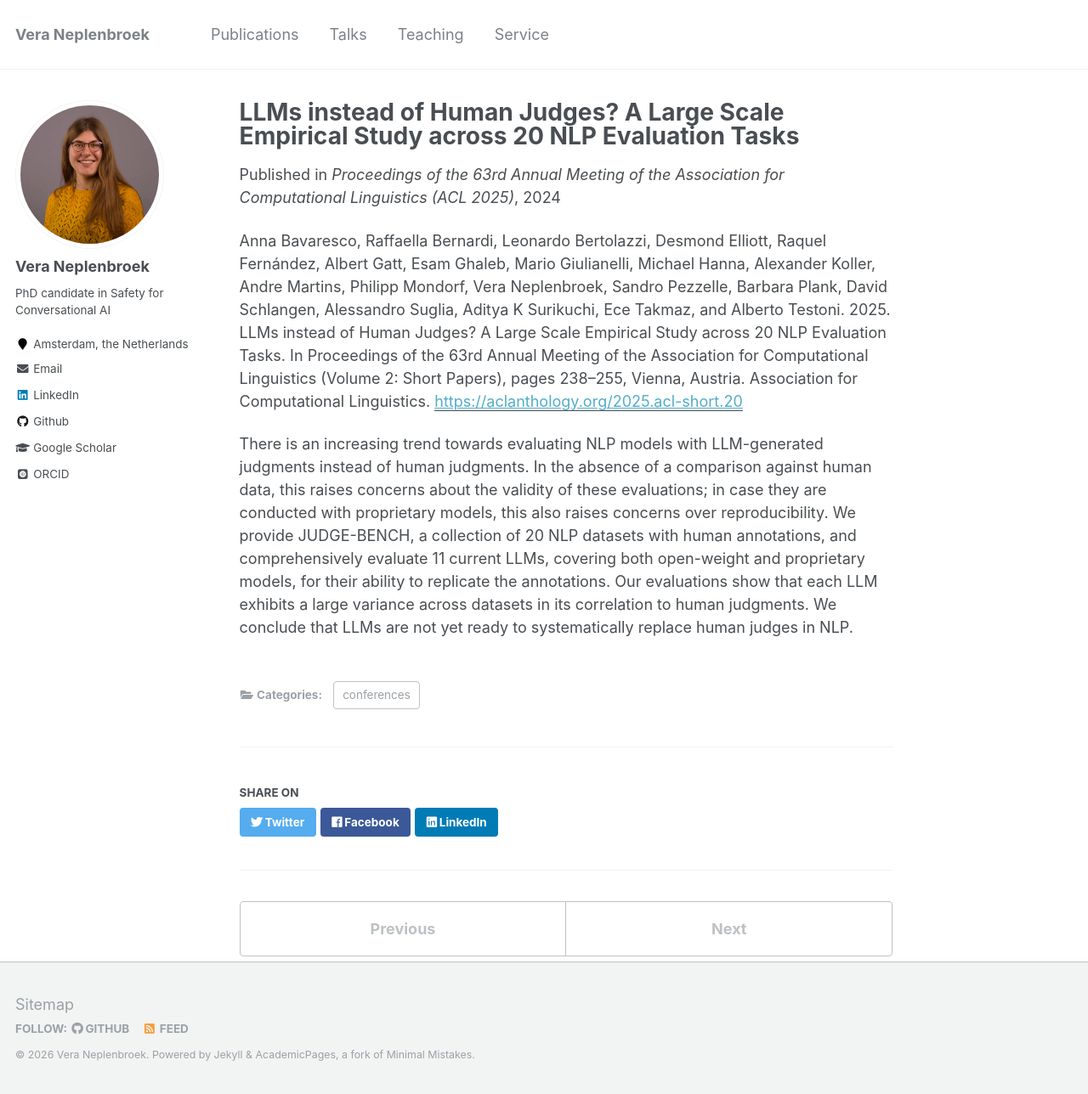
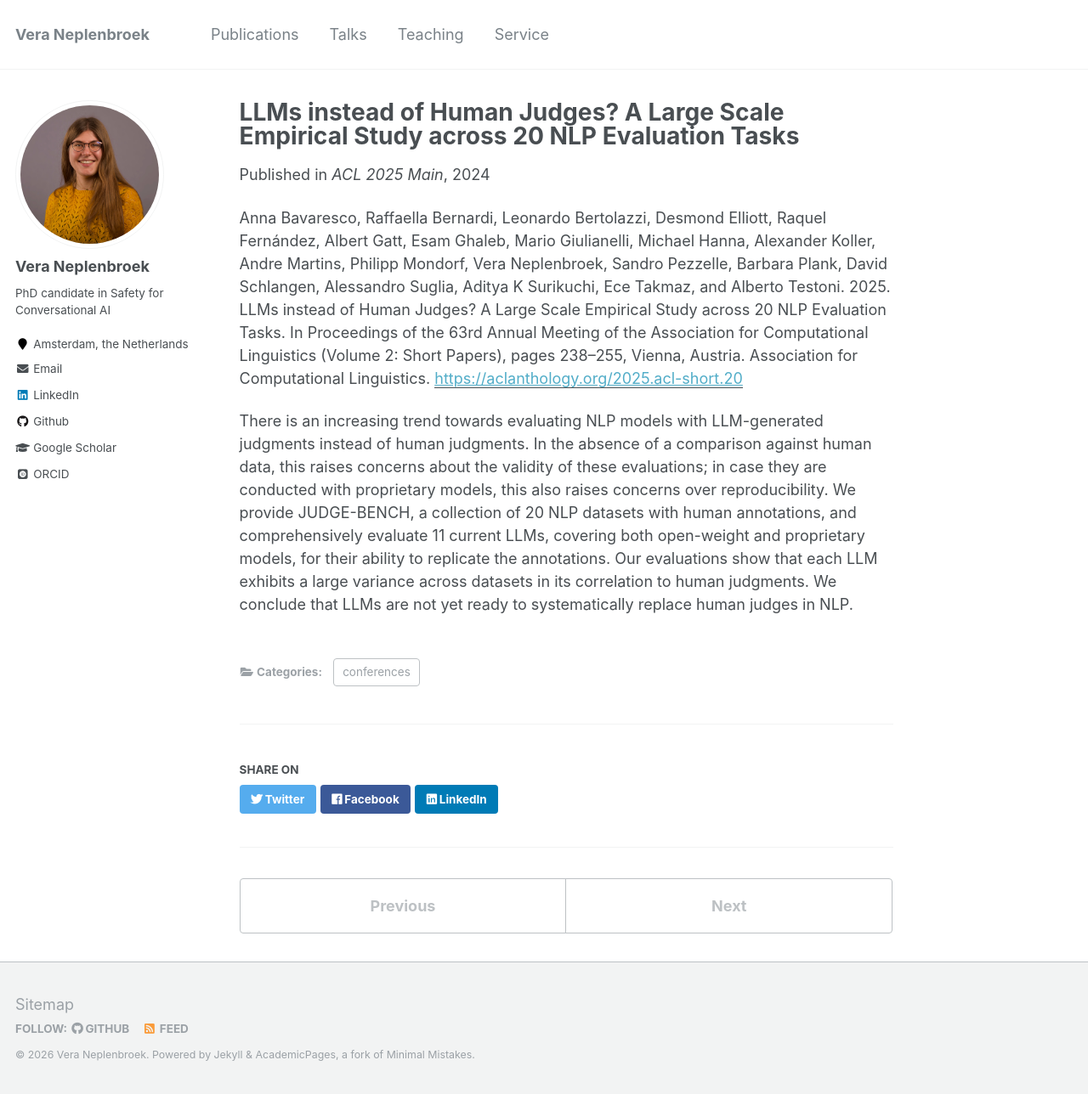
Before and after one commit to Veranep/Veranep.github.io, a Jekyll site: the page built from _publications/2024-06-26-judge.md, in a window 1280 px wide and 1288 px high. Shown: the whole window at 85% size. Built offline with Jekyll 4.4.1, drawn with Linux system fonts in a browser that asks for light colours; some web fonts are replaced.

Commit message:
Update 2024-06-26-judge.md

```diff
--- a/_publications/2024-06-26-judge.md
+++ b/_publications/2024-06-26-judge.md
@@ -5,7 +5,7 @@ category: conferences
 permalink: /publication/2024-06-26-judge
 excerpt: 'We provide JUDGE-BENCH, a collection of 20 NLP datasets with human annotations, and comprehensively evaluate 11 current LLMs, covering both open-weight and proprietary models, for their ability to replicate the annotations. Our evaluations show that each LLM exhibits a large variance across datasets in its correlation to human judgments. We conclude that LLMs are not yet ready to systematically replace human judges in NLP.'
 date: 2024-06-26
-venue: 'Proceedings of the 63rd Annual Meeting of the Association for Computational Linguistics (ACL 2025)'
+venue: 'ACL 2025 Main'
 paperurl: 'https://aclanthology.org/2025.acl-short.20'
 citation: "Anna Bavaresco, Raffaella Bernardi, Leonardo Bertolazzi, Desmond Elliott, Raquel Fernández, Albert Gatt, Esam Ghaleb, Mario Giulianelli, Michael Hanna, Alexander Koller, Andre Martins, Philipp Mondorf, Vera Neplenbroek, Sandro Pezzelle, Barbara Plank, David Schlangen, Alessandro Suglia, Aditya K Surikuchi, Ece Takmaz, and Alberto Testoni. 2025. LLMs instead of Human Judges? A Large Scale Empirical Study across 20 NLP Evaluation Tasks. In Proceedings of the 63rd Annual Meeting of the Association for Computational Linguistics (Volume 2: Short Papers), pages 238–255, Vienna, Austria. Association for Computational Linguistics."
 ---
```
